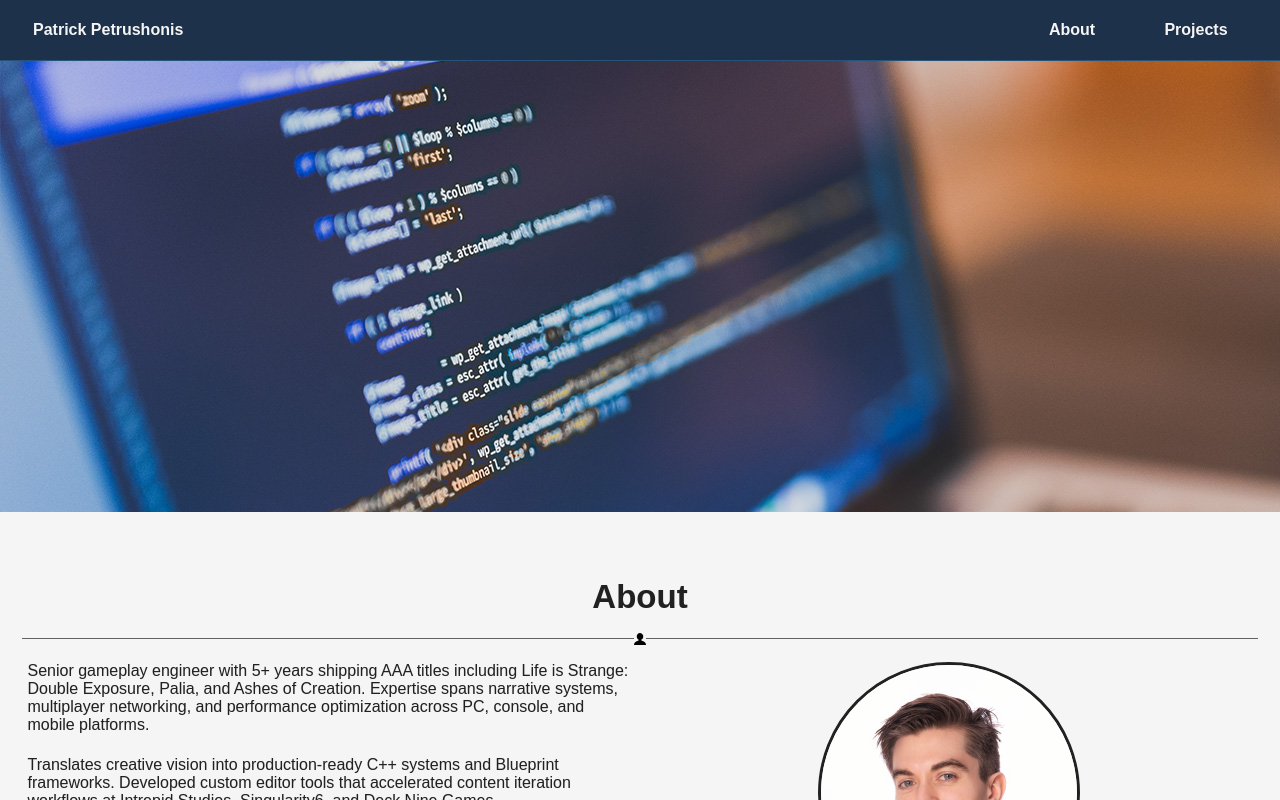
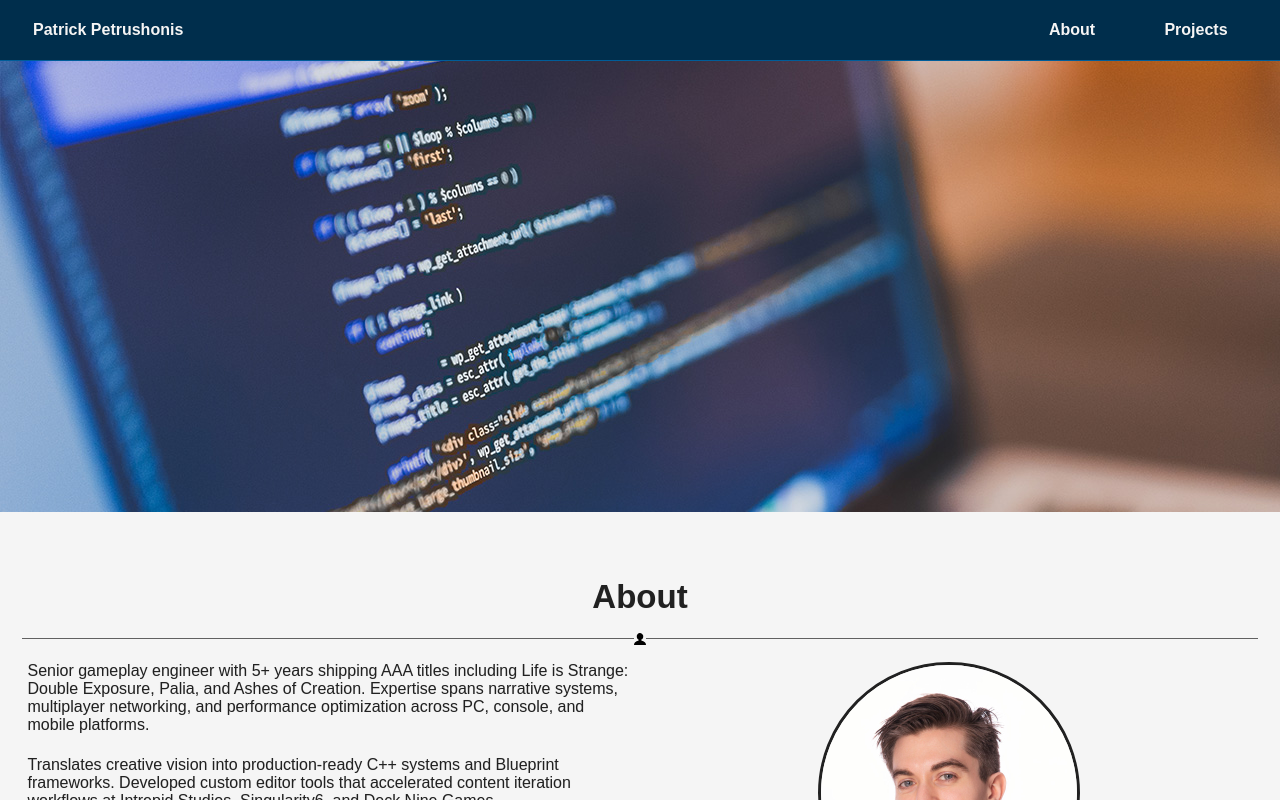
Before and after one commit to PatrickPetrushonis/patrickpetrushonis.github.io, a React (Vite) app: page / in a window 1280 px wide. Shown: the top 800 px of the page. Built offline with nearby package versions, Linux system fonts and the light colour scheme.

Commit message:
Revised primary colors.

```diff
--- a/src/styles/pages/_buttons.scss
+++ b/src/styles/pages/_buttons.scss
@@ -13,7 +13,7 @@
     transition: all 0.3s ease-out;
 
     &:hover {
-        background-color: color(primary, light);
+        background-color: color(primary, mild);
         text-decoration: none;
     }
 
--- a/src/styles/pages/_projects.scss
+++ b/src/styles/pages/_projects.scss
@@ -17,7 +17,7 @@
 }
 
 .project__link {
-  background: color(primary, light);
+  background: color(primary, mild);
   border: 1px solid transparent;
   cursor: pointer;
   padding: 5.5px;
@@ -33,7 +33,8 @@
   }
 
   &:hover {
-    transform: scale(1.1, 1.1);
+    transform: scale(1.05, 1.05);
+    background: color(primary, light);
   }
 }
 
--- a/src/styles/utilities/_variables.scss
+++ b/src/styles/utilities/_variables.scss
@@ -1,9 +1,10 @@
 // Colors accessible via nested maps
 $color-map: (
     primary: (
-        light   : #387cb3,
-        mid     : #265479,
-        dark    : #1e314a
+        light   : #009bff,
+        mild    : #006cb2,
+        mid     : #005d99,
+        dark    : #002e4c
     ),
     secondary: (
         light   : #5d2659,
```
